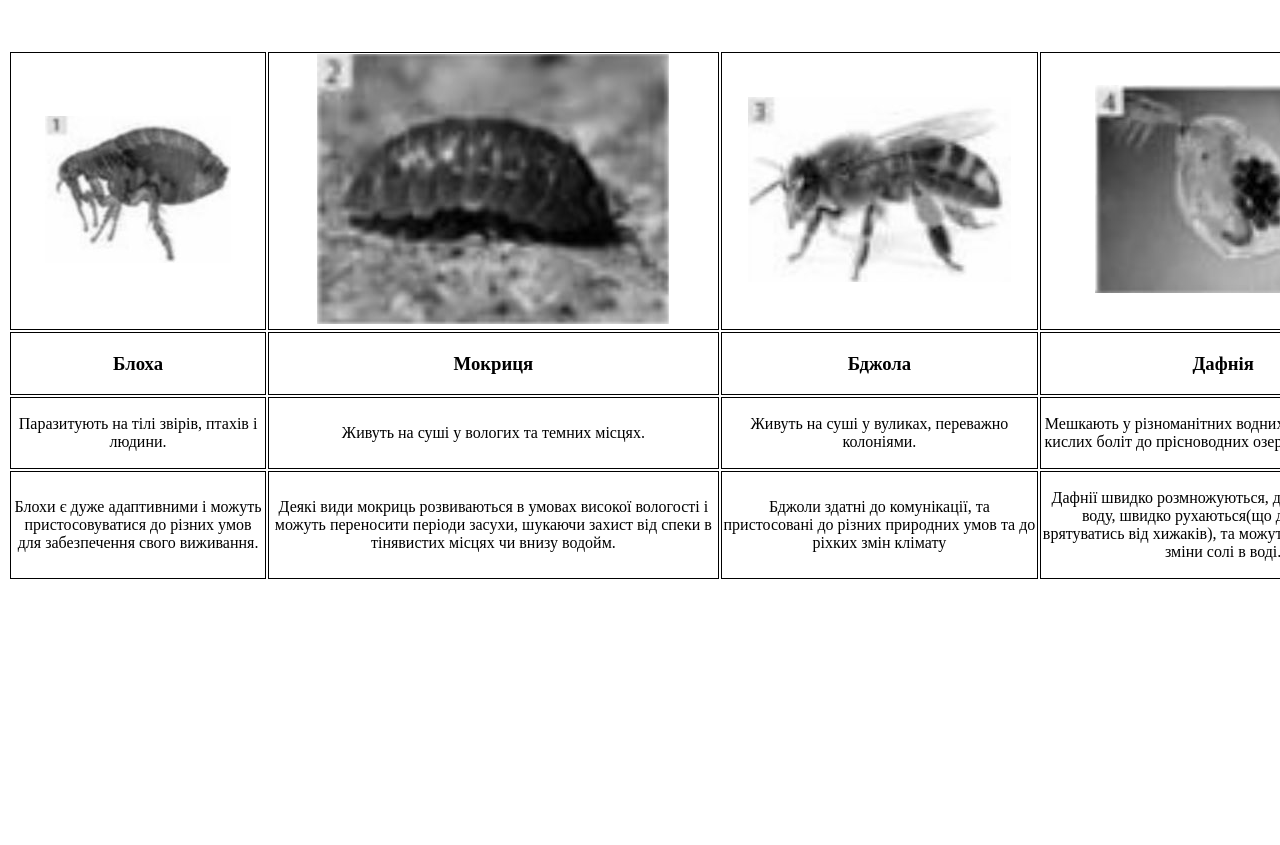
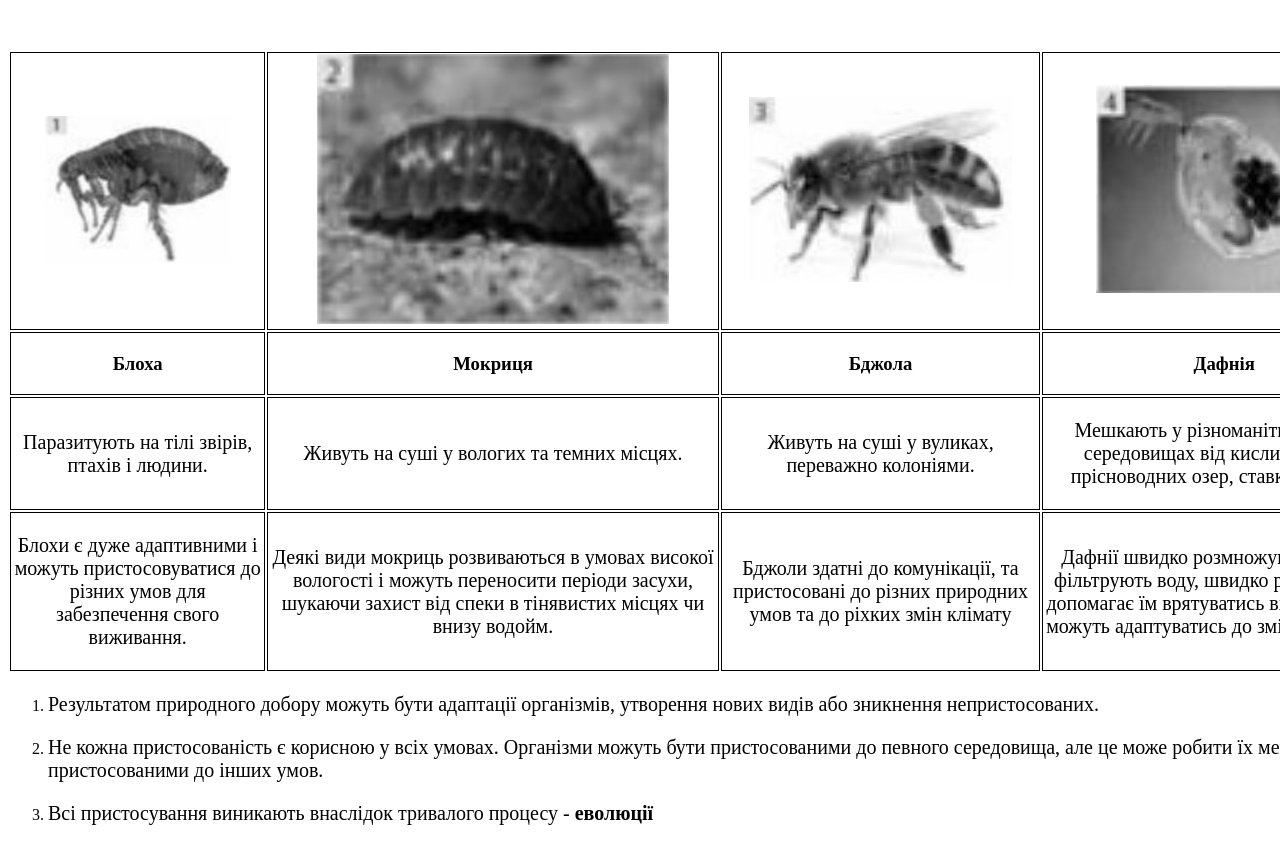
Before and after one commit to dzhurar/Biology1, a plain HTML site: page index.html in a window 1280 px wide. Shown: the top 845 px of the page. Before the commit the page ends 800 px from the top, so only its background shows below. Drawn offline with Linux system fonts and the light colour scheme.

Commit message:
dodano visnovok

```diff
--- a/index.html
+++ b/index.html
@@ -70,6 +70,11 @@
                 </td>
             </tr>
         </table>
+        <ol>
+            <li><p>Результатом природного добору можуть бути адаптації організмів, утворення нових видів або зникнення непристосованих.</p></li>
+            <li><p>Не кожна пристосованість є корисною у всіх умовах. Організми можуть бути пристосованими до певного середовища, але це може робити їх менш пристосованими до інших умов.</p></li>
+            <li><p>Всі пристосування виникають внаслідок тривалого процесу - <b>еволюції</b></p></li>
+        </ol>
     </div>
 </body>
 </html>
--- a/style.css
+++ b/style.css
@@ -15,5 +15,5 @@ tr, td{
     text-align: center;
 }
 p{
-    font-size: 16px;
+    font-size: 20px;
 }
```
